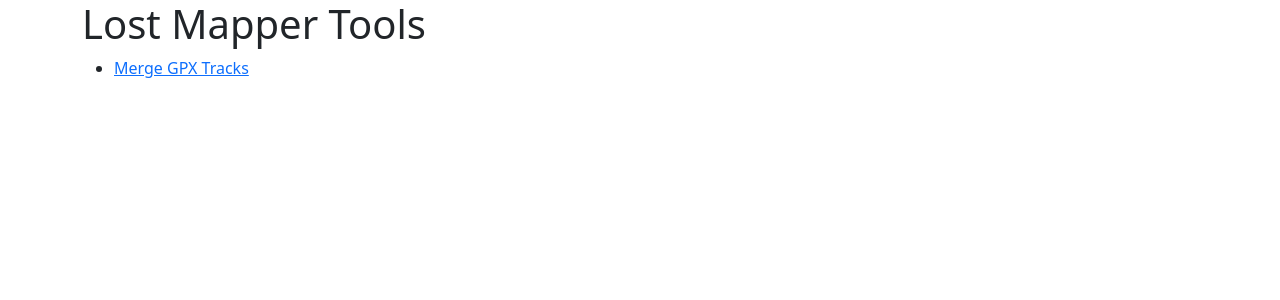
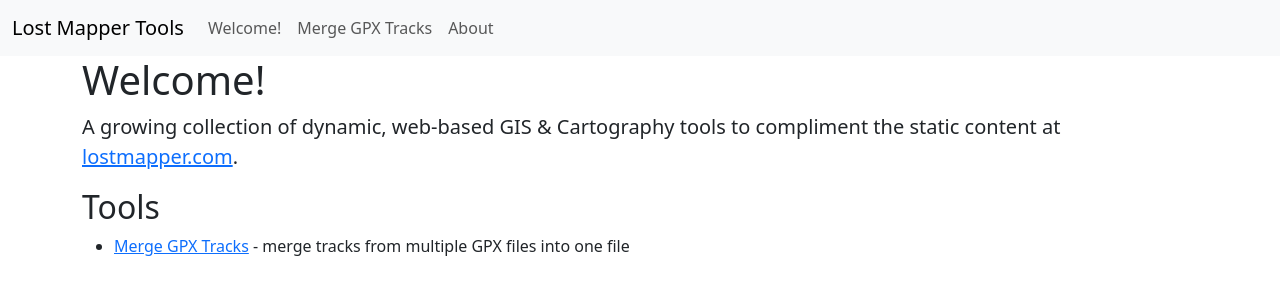
Before and after one commit to lostmapper/tools.lostmapper.com, a Flask app: page / in a window 1280 px wide. Shown: the top 300 px of the page. Run offline with Flask 3, Linux system fonts and the light colour scheme.

Commit message:
Adds an About page and a navbar

```diff
--- a/app.py
+++ b/app.py
@@ -17,10 +17,16 @@ formats = {
 }
 
 
-@app.route("/")
+@app.get("/")
 def index():
-    """Renders the index page"""
+    """Renders the Welcome page"""
     return render_template("index.html")
+
+
+@app.get("/about")
+def about():
+    """Renders the About page"""
+    return render_template("about.html")
 
 
 @app.get("/merge-gpx-tracks")
@@ -47,8 +53,7 @@ def post_merge_gpx_tracks():
         )
 
     with tempfile.TemporaryDirectory() as temp_dir:
-        merged_filename = f"merged.{extension}"
-        merged_file = Path(temp_dir) / merged_filename
+        merged_file = Path(temp_dir) / f"merged.{extension}"
 
         merged_tracks.to_file(merged_file, driver=driver)
         return send_file(merged_file)
--- a/templates/index.html
+++ b/templates/index.html
@@ -3,9 +3,13 @@
 {% block title %}Lost Mapper Tools{% endblock %}
 
 {% block content %}
-<h1>Lost Mapper Tools</h1>
+<h1>Welcome!</h1>
+
+<p class="lead">A growing collection of dynamic, web-based GIS & Cartography tools to compliment the static content at <a href="https://lostmapper.com">lostmapper.com</a>.</p>
+
+<h2>Tools</h2>
 
 <ul>
-    <li><a href="/merge-gpx-tracks">Merge GPX Tracks</a></li>
+    <li><a href="/merge-gpx-tracks">Merge GPX Tracks</a> - merge tracks from multiple GPX files into one file</li>
 </ul>
 {% endblock %}
--- a/templates/layout.html
+++ b/templates/layout.html
@@ -8,9 +8,33 @@
           integrity="sha384-T3c6CoIi6uLrA9TneNEoa7RxnatzjcDSCmG1MXxSR1GAsXEV/Dwwykc2MPK8M2HN" crossorigin="anonymous">
 </head>
 <body>
+<nav class="navbar navbar-expand-lg bg-body-tertiary">
+    <div class="container-fluid">
+        <a class="navbar-brand" href="#">Lost Mapper Tools</a>
+        <button class="navbar-toggler" type="button" data-bs-toggle="collapse" data-bs-target="#navbarNav"
+                aria-controls="navbarNav" aria-expanded="false" aria-label="Toggle navigation">
+            <span class="navbar-toggler-icon"></span>
+        </button>
+        <div class="collapse navbar-collapse" id="navbarNav">
+            <ul class="navbar-nav">
+                <li class="nav-item">
+                    <a class="nav-link" href="/">Welcome!</a>
+                </li>
+                <li class="nav-item">
+                    <a class="nav-link" href="/merge-gpx-tracks">Merge GPX Tracks</a>
+                </li>
+                                <li class="nav-item">
+                    <a class="nav-link" href="/about">About</a>
+                </li>
+            </ul>
+        </div>
+    </div>
+</nav>
+
 <div class="container">
     {% block content %}{% endblock %}
 </div>
+
 <script src="https://cdn.jsdelivr.net/npm/bootstrap@5.3.2/dist/js/bootstrap.bundle.min.js"
         integrity="sha384-C6RzsynM9kWDrMNeT87bh95OGNyZPhcTNXj1NW7RuBCsyN/o0jlpcV8Qyq46cDfL"
         crossorigin="anonymous"></script>
```
Also changed, not shown: templates/about.html (added, +12 -0 lines).
